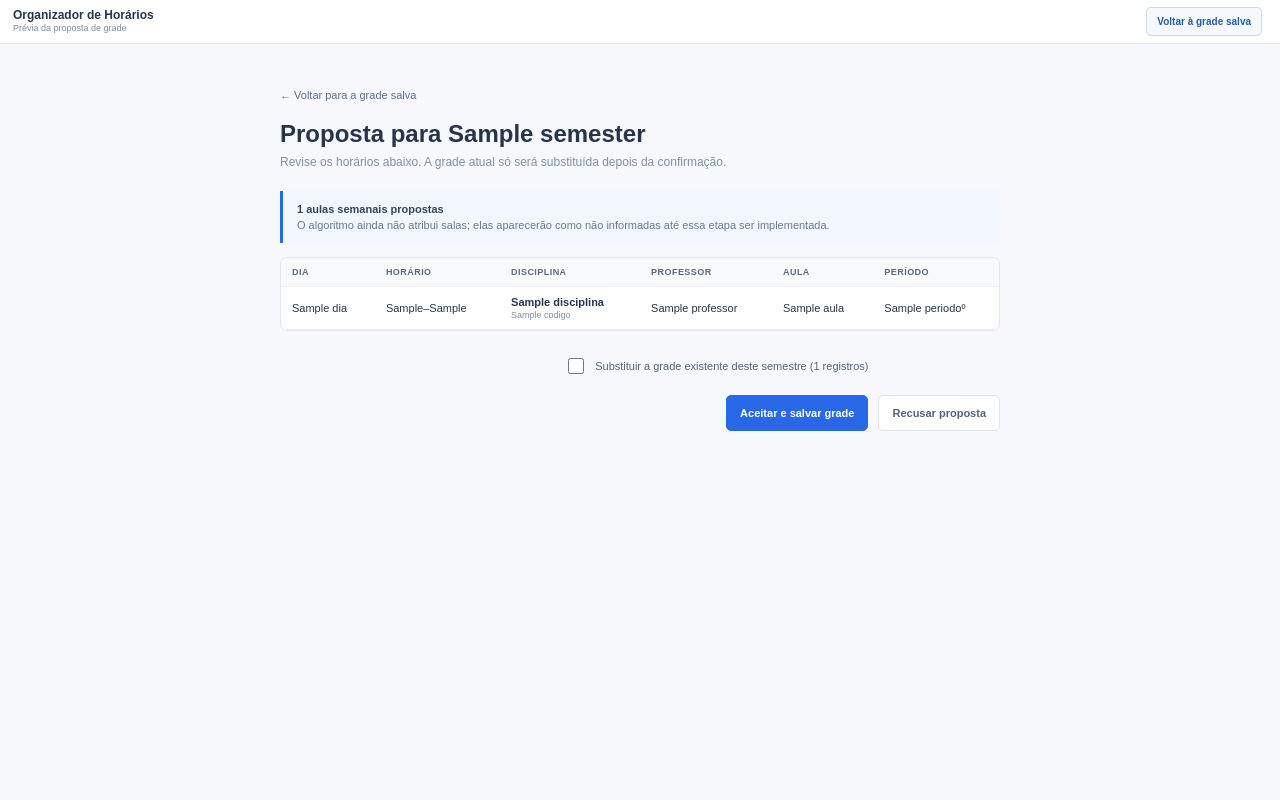
After one commit to Arthur-Llevy/Projeto-Teoria-dos-Grafos, a Flask app: template templates/grade_proposal.html in a window 1280 px wide. The commit adds this page. Run offline with Flask 3, Linux system fonts and the light colour scheme; the template is opened without the code that fills it: most values are stand-ins (such as "Sample title", 1, 10 or a date in 2020); parts of the project's set-up code (start-up, migrations or seed data) failed here and were passed over.

Commit message:
feat: review and persist timetable proposals

```diff
--- a/app.py
+++ b/app.py
@@ -43,6 +43,15 @@ app.register_blueprint(courses_bp)
 def index():
     connection = sqlite3.connect(DB_PATH)
     connection.row_factory = sqlite3.Row
+    semester_rows = connection.execute(
+        "SELECT DISTINCT gra_semestre FROM gra_grade_horaria "
+        "WHERE gra_semestre IS NOT NULL ORDER BY gra_semestre"
+    ).fetchall()
+    semesters = [row["gra_semestre"] for row in semester_rows]
+    selected_semester = request.args.get("semestre")
+    if selected_semester not in semesters:
+        selected_semester = semesters[-1] if semesters else ""
+
     rows = connection.execute("""
         SELECT g.gra_semestre, h.hor_dia_semana, h.hor_hora_inicio,
                h.hor_hora_fim, a.alo_id, d.dis_id, d.dis_codigo,
@@ -54,11 +63,12 @@ def index():
         JOIN hor_horario AS h ON h.hor_id = g.hor_id
         LEFT JOIN pro_professor AS p ON p.pro_id = a.pro_id
         LEFT JOIN sal_sala AS s ON s.sal_id = g.sal_id
+        WHERE g.gra_semestre = ?
         ORDER BY CASE h.hor_dia_semana
             WHEN 'Segunda' THEN 1 WHEN 'Terça' THEN 2 WHEN 'Quarta' THEN 3
             WHEN 'Quinta' THEN 4 WHEN 'Sexta' THEN 5 END,
             h.hor_hora_inicio, d.dis_descricao
-    """).fetchall()
+    """, (selected_semester,)).fetchall()
     disciplines = connection.execute("""
          SELECT d.dis_id, d.dis_codigo, d.dis_descricao, d.dis_periodo,
              d.dis_carga_horaria, d.dis_eh_eletiva, p.pro_id AS professor_id,
@@ -156,6 +166,7 @@ def index():
         days=days, time_slots=time_slots, day_counts=day_counts,
         discipline_count=len(disciplines), professor_count=len(professors),
         room_count=room_count,
+        semesters=semesters, selected_semester=selected_semester,
         discipline_created=request.args.get("cadastro") == "sucesso",
     )
 
--- a/static/style.css
+++ b/static/style.css
@@ -352,6 +352,145 @@ button {
   color: #176b46;
   background: #effbf5;
   font-size: 11px;
+}
+.proposal-dismissed {
+  border-left-color: #8290a3;
+  color: #53647a;
+  background: #f3f6f9;
+}
+.proposal-launch {
+  display: flex;
+  align-items: center;
+  justify-content: space-between;
+  gap: 20px;
+  margin: 10px 16px 16px;
+  padding: 14px 16px;
+  border: 1px solid #e2e7ee;
+  border-radius: 7px;
+  background: #fff;
+}
+.proposal-launch h2 {
+  margin: 0 0 4px;
+  color: #34445a;
+  font-size: 13px;
+}
+.proposal-launch p {
+  margin: 0;
+  color: #8290a3;
+  font-size: 11px;
+}
+.proposal-launch-form {
+  display: flex;
+  align-items: center;
+  gap: 8px;
+}
+.proposal-launch-form .field-label {
+  margin: 0;
+  white-space: nowrap;
+}
+.proposal-launch-form input {
+  width: 105px;
+  height: 36px;
+  padding: 0 9px;
+  border: 1px solid #dfe5ed;
+  border-radius: 5px;
+  color: #34445a;
+}
+.semester-filter {
+  display: flex;
+  align-items: center;
+  justify-content: flex-end;
+  gap: 8px;
+  margin: 0 16px 12px;
+}
+.semester-filter .field-label {
+  margin: 0;
+}
+.semester-filter select {
+  min-width: 100px;
+  height: 34px;
+  padding: 0 8px;
+  border: 1px solid #dfe5ed;
+  border-radius: 5px;
+  color: #34445a;
+  background: #fff;
+  font-size: 11px;
+}
+.proposal-main {
+  width: min(100% - 32px, 1180px);
+}
+.proposal-notice {
+  display: grid;
+  gap: 4px;
+  margin-bottom: 14px;
+  padding: 12px 14px;
+  border-left: 3px solid #2868e8;
+  color: #34445a;
+  background: #f2f7ff;
+  font-size: 11px;
+}
+.proposal-notice span {
+  color: #687990;
+}
+.proposal-table-wrap {
+  overflow: auto;
+  max-height: min(62vh, 680px);
+  border: 1px solid #e2e7ee;
+  border-radius: 7px;
+  background: #fff;
+}
+.proposal-table {
+  width: 100%;
+  border-collapse: collapse;
+  font-size: 11px;
+  text-align: left;
+}
+.proposal-table th,
+.proposal-table td {
+  padding: 9px 11px;
+  border-bottom: 1px solid #edf0f4;
+  white-space: nowrap;
+}
+.proposal-table th {
+  position: sticky;
+  top: 0;
+  color: #596a81;
+  background: #f8f9fb;
+  font-size: 9px;
+  letter-spacing: 0.05em;
+  text-transform: uppercase;
+}
+.proposal-table td strong,
+.proposal-table td small {
+  display: block;
+}
+.proposal-table td small {
+  margin-top: 2px;
+  color: #8290a3;
+  font-size: 9px;
+}
+.proposal-actions {
+  display: flex;
+  align-items: flex-end;
+  justify-content: flex-end;
+  gap: 10px;
+  margin-top: 16px;
+}
+.proposal-accept-form {
+  display: grid;
+  justify-items: end;
+  gap: 10px;
+}
+.proposal-replace-check {
+  margin: 0;
+}
+.proposal-empty {
+  padding: 18px;
+  border: 1px solid #e2e7ee;
+  border-radius: 7px;
+  color: #687990;
+  background: #fff;
+  font-size: 12px;
 }
 .registration-page {
   height: auto;
@@ -801,6 +940,24 @@ button {
   .registration-main {
     margin-block: 26px;
   }
+  .proposal-launch {
+    align-items: stretch;
+    flex-direction: column;
+  }
+  .proposal-launch-form {
+    flex-wrap: wrap;
+  }
+  .semester-filter {
+    justify-content: flex-start;
+    flex-wrap: wrap;
+  }
+  .proposal-actions {
+    align-items: stretch;
+    flex-direction: column-reverse;
+  }
+  .proposal-accept-form {
+    justify-items: stretch;
+  }
   .registration-form {
     padding: 18px;
   }
--- /dev/null
+++ b/templates/grade_proposal.html
@@ -0,0 +1,118 @@
+<!doctype html>
+<html lang="pt-BR">
+  <head>
+    <meta charset="utf-8" />
+    <meta name="viewport" content="width=device-width, initial-scale=1" />
+    <title>Revisar proposta | Organizador de Horários</title>
+    <link rel="preconnect" href="https://fonts.googleapis.com" />
+    <link rel="preconnect" href="https://fonts.gstatic.com" crossorigin />
+    <link
+      rel="stylesheet"
+      href="{{ url_for('static', filename='style.css', v=5) }}"
+    />
+  </head>
+  <body class="registration-page">
+    <header class="topbar">
+      <a class="brand" href="/" aria-label="Organizador de Horários, início">
+        <span class="brand-copy">
+          <strong>Organizador de Horários</strong>
+          <small>Prévia da proposta de grade</small>
+        </span>
+      </a>
+      <a class="new-discipline-link" href="/">Voltar à grade salva</a>
+    </header>
+
+    <main class="registration-main proposal-main">
+      <a class="registration-back" href="/">← Voltar para a grade salva</a>
+      <div class="registration-heading">
+        <h1>Proposta para {{ semester or 'semestre não informado' }}</h1>
+        <p>
+          Revise os horários abaixo. A grade atual só será substituída depois da
+          confirmação.
+        </p>
+      </div>
+
+      {% if errors %}
+      <ul class="registration-errors" role="alert">
+        {% for error in errors %}
+        <li>{{ error }}</li>
+        {% endfor %}
+      </ul>
+      {% endif %}
+
+      {% if rows %}
+      <section class="proposal-notice">
+        <strong>{{ rows|length }} aulas semanais propostas</strong>
+        <span>
+          O algoritmo ainda não atribui salas; elas aparecerão como não
+          informadas até essa etapa ser implementada.
+        </span>
+      </section>
+
+      <div class="proposal-table-wrap">
+        <table class="proposal-table">
+          <thead>
+            <tr>
+              <th>Dia</th>
+              <th>Horário</th>
+              <th>Disciplina</th>
+              <th>Professor</th>
+              <th>Aula</th>
+              <th>Período</th>
+            </tr>
+          </thead>
+          <tbody>
+            {% for row in rows %}
+            <tr>
+              <td>{{ row.dia }}</td>
+              <td>{{ row.hora_inicio }}–{{ row.hora_fim }}</td>
+              <td>
+                <strong>{{ row.disciplina }}</strong>
+                {% if row.codigo %}<small>{{ row.codigo }}</small>{% endif %}
+              </td>
+              <td>{{ row.professor }}</td>
+              <td>{{ row.aula }}</td>
+              <td>{{ row.periodo }}º</td>
+            </tr>
+            {% endfor %}
+          </tbody>
+        </table>
+      </div>
+
+      <div class="proposal-actions">
+        <form
+          action="{{ url_for('graph.accept_grade_proposal') }}"
+          method="post"
+          class="proposal-accept-form"
+        >
+          <input type="hidden" name="semestre" value="{{ semester }}" />
+          <input type="hidden" name="fingerprint" value="{{ fingerprint }}" />
+          {% if existing_count %}
+          <label class="registration-check proposal-replace-check">
+            <input type="checkbox" name="substituir" value="1" required />
+            <span>
+              Substituir a grade existente deste semestre
+              ({{ existing_count }} registros)
+            </span>
+          </label>
+          {% endif %}
+          <button class="registration-submit" type="submit">
+            Aceitar e salvar grade
+          </button>
+        </form>
+        <form
+          action="{{ url_for('graph.discard_grade_proposal') }}"
+          method="post"
+        >
+          <input type="hidden" name="semestre" value="{{ semester }}" />
+          <button class="registration-cancel" type="submit">
+            Recusar proposta
+          </button>
+        </form>
+      </div>
+      {% elif not errors %}
+      <p class="proposal-empty">Nenhuma aula foi incluída na proposta.</p>
+      {% endif %}
+    </main>
+  </body>
+</html>
```
Also changed, not shown: src/api/graph.py (+221 -2 lines), src/database/grade_repository.py (+8 -0 lines), templates/index.html (+54 -1 lines).
